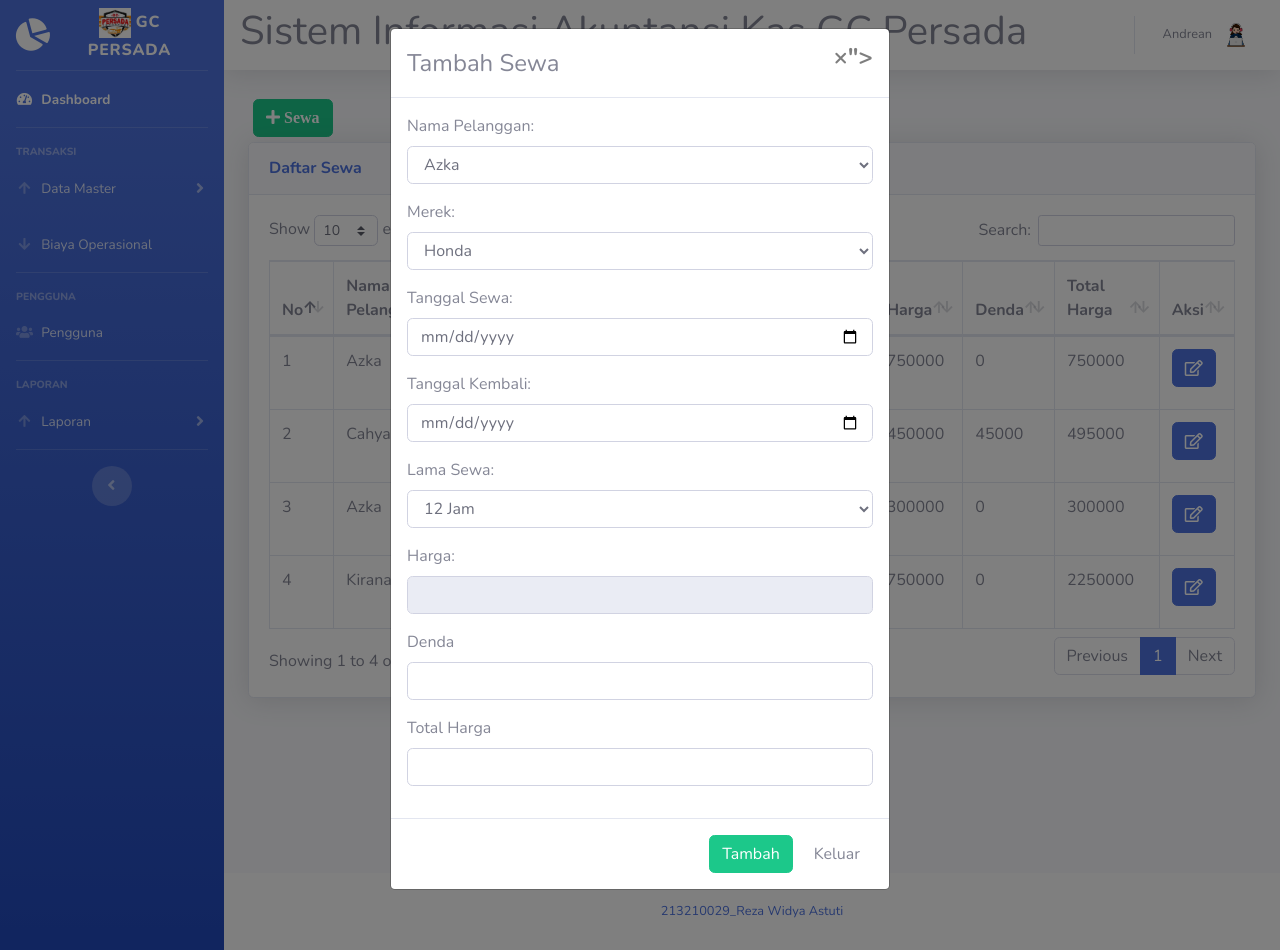
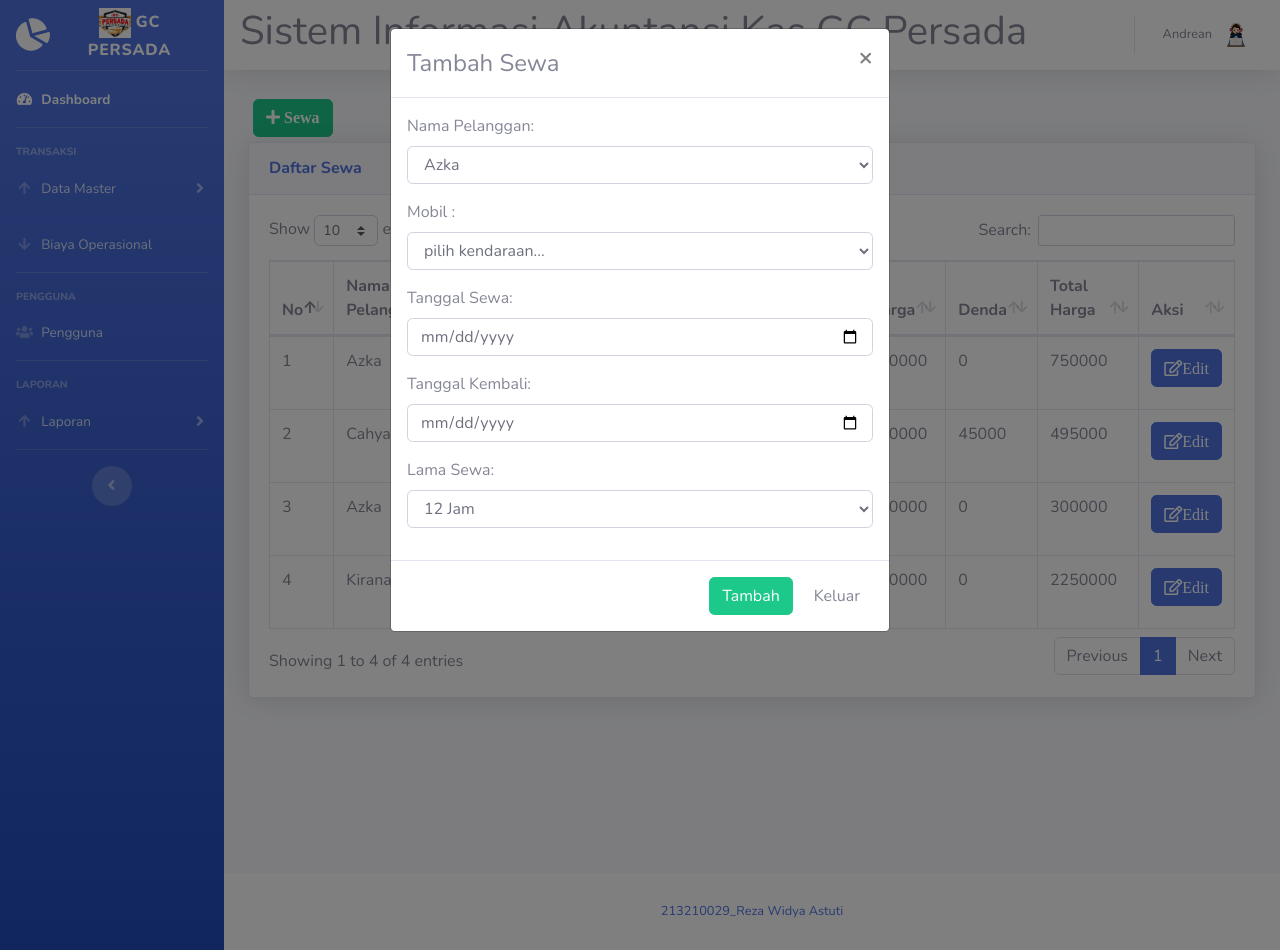
Before and after one commit to uyykaa/rental, a PHP site: page /sewa-kendaraan.php in a window 1280 px wide, after a click on "Sewa". Run offline with PHP 8.4, Linux system fonts and the light colour scheme; a user stored in the database is signed in; data comes from the database, SQL or seed files in the repository; both versions use the stored data as it was after the commit; data that the repository does not hold is empty; some libraries are stand-ins or nearby versions.

Commit message:
fix add sewa kendaraan

```diff
--- a/sewa-kendaraan.php
+++ b/sewa-kendaraan.php
@@ -2,7 +2,8 @@
 require 'cek-sesi.php';
 require 'koneksi.php';
 
-function calculateTotal($harga, $lama_sewa, $denda) {
+function calculateTotal($harga, $lama_sewa, $denda)
+{
   // Ensure the inputs are numeric
   $harga = is_numeric($harga) ? $harga : 0;
   $lama_sewa = is_numeric($lama_sewa) ? $lama_sewa : 0;
@@ -95,7 +96,7 @@ while ($customer = mysqli_fetch_assoc($customers_query)) {
                     <td><?= $data['denda'] ?></td>
                     <td><?= $jumlah_sewa ?></td>
                     <td>
-                      <a href="#" type="button" class="fa fa-edit btn btn-primary btn-md" data-toggle="modal" data-target="#myModal<?= $data['id_sewa']; ?>"></a>
+                      <a href="#" type="button" class="fa fa-edit btn btn-primary btn-md" data-toggle="modal" data-target="#myModal<?= $data['id_sewa']; ?>">Edit</a>
                     </td>
                   </tr>
                   <div class="modal fade" id="myModal<?= $data['id_sewa']; ?>" role="dialog">
@@ -103,7 +104,7 @@ while ($customer = mysqli_fetch_assoc($customers_query)) {
                       <div class="modal-content">
                         <div class="modal-header">
                           <h4 class="modal-title">Ubah Data Sewa</h4>
-                          <button type="button" class="close" data-dismiss="modal">&times;"></button>
+                          <button type="button" class="close" data-dismiss="modal">&times;</button>
                         </div>
                         <div class="modal-body">
                           <form role="form" action="proses-edit-sewa-kendaraan.php" method="POST">
@@ -177,7 +178,7 @@ while ($customer = mysqli_fetch_assoc($customers_query)) {
           <div class="modal-content">
             <div class="modal-header">
               <h4 class="modal-title">Tambah Sewa</h4>
-              <button type="button" class="close" data-dismiss="modal">&times;"></button>
+              <button type="button" class="close" data-dismiss="modal">&times;</button>
             </div>
             <form action="tambah-sewa-kendaraan.php" method="POST">
               <div class="modal-body">
@@ -190,10 +191,16 @@ while ($customer = mysqli_fetch_assoc($customers_query)) {
                   </select>
                 </div>
                 <div class="form-group">
-                  <label>Merek:</label>
-                  <select name="merek" class="form-control" id="merek">
-                    <?php foreach ($brands as $brand) { ?>
-                      <option value="<?= $brand['merek']; ?>"><?= $brand['merek']; ?></option>
+                  <label>Mobil :</label>
+                  <select name="id_mobil" class="form-control" id="id_mobil">
+                    <option value="" disabled selected>pilih kendaraan...</option>
+                    <?php
+                    $query_mobil = mysqli_query($koneksi, "SELECT mobil.*, merek.merek FROM mobil JOIN merek ON mobil.id_merek = merek.id_merek");
+                    while ($brand = mysqli_fetch_array($query_mobil)) { ?>
+                      <option value="<?= $brand['id_mobil']; ?>"><?php echo $brand['nama'];
+                                                                  echo " | ";
+                                                                  echo $brand['no_polisi'];
+                                                                  ?></option>
                     <?php } ?>
                   </select>
                 </div>
@@ -218,18 +225,6 @@ while ($customer = mysqli_fetch_assoc($customers_query)) {
                     <option value="144">6 </option>
                     <option value="168">7 </option>
                   </select>
-                </div>
-                <div class="form-group">
-                  <label>Harga:</label>
-                  <input type="number" class="form-control" name="harga" id="harga" readonly>
-                </div>
-                <div class="form-group">
-                  <label>Denda</label>
-                  <input type="number" class="form-control" name="denda">
-                </div>
-                <div class="form-group">
-                    <label>Total Harga</label>
-                  <input type="number" name="total_harga" class="form-control" value="<?= $row['total_harga']; ?>">
                 </div>
               </div>
               <div class="modal-footer">
@@ -263,7 +258,9 @@ while ($customer = mysqli_fetch_assoc($customers_query)) {
         $.ajax({
           url: 'get_harga.php',
           method: 'POST',
-          data: {id_mobil: id_mobil},
+          data: {
+            id_mobil: id_mobil
+          },
           dataType: 'json',
           success: function(data) {
             $('#harga').val(data.harga);
@@ -274,4 +271,10 @@ while ($customer = mysqli_fetch_assoc($customers_query)) {
   </script>
 </body>
 
+<script>
+  function myFunction(e) {
+    document.getElementById('harga').value = e.target.value;
+  }
+</script>
+
 </html>
```
Also changed, not shown: database/rental.sql (+15 -8 lines), tambah-sewa-kendaraan.php (+14 -11 lines). Lines whose indentation alone changed are shown as unchanged.
